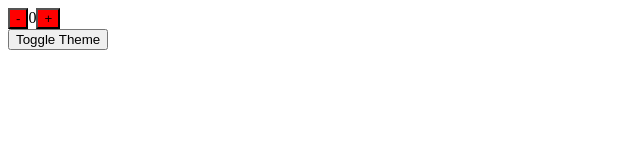
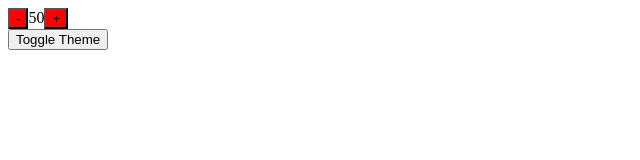
Before and after one commit to kermitgpt/react-practice, a React (Create React App) app: page / in a window 1280 px wide. Shown: the top 160 px of the page, without its empty margins (0-640 px from the left). Built offline with nearby package versions, Linux system fonts and the light colour scheme.

Commit message:
changed number to test build on netlify

```diff
--- a/src/App.js
+++ b/src/App.js
@@ -9,7 +9,7 @@ function App() {
 
   return (
     <ThemeContext.Provider value={{ backgroundColor: theme }}>
-    <Counter initialCount={0} />
+    <Counter initialCount={50} />
     <button onClick={() => setTheme(prevTheme => {
       return prevTheme === 'red' ? 'blue' : 'red'
     })}>Toggle Theme</button>
```
